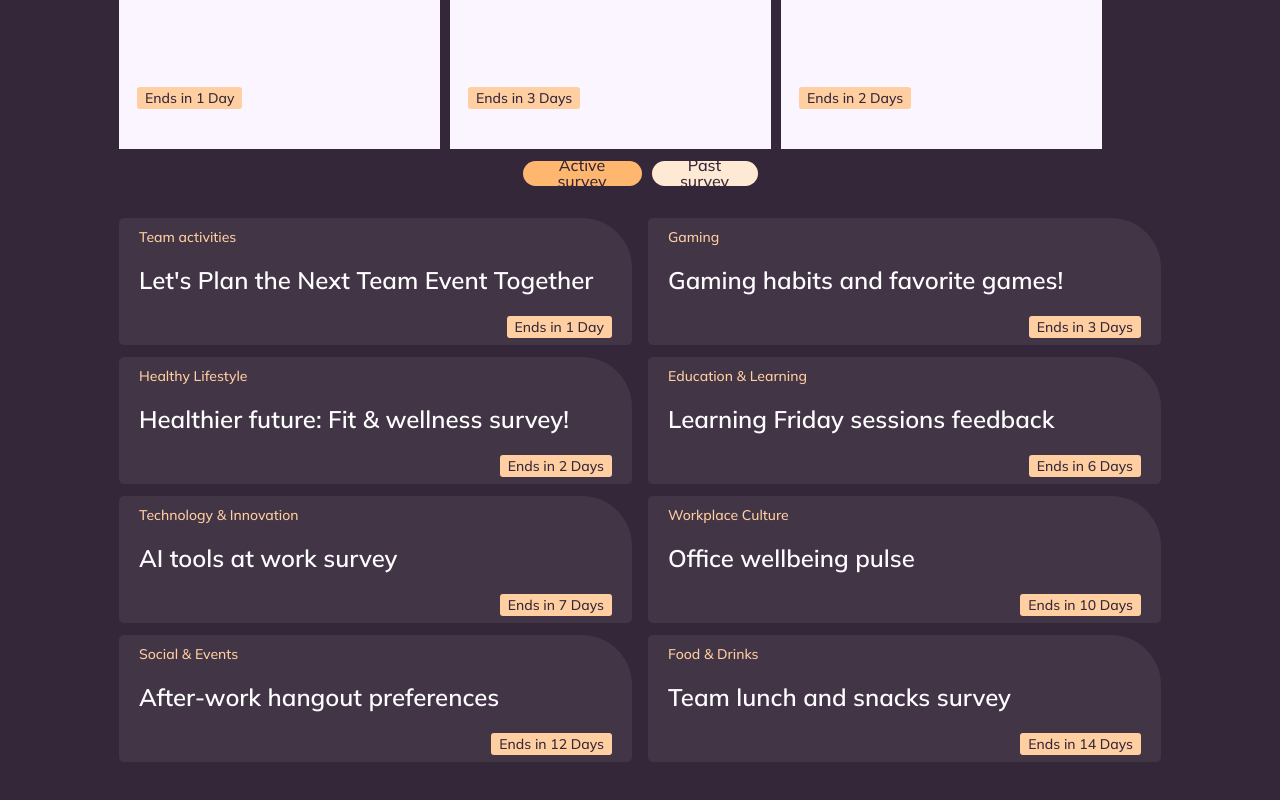
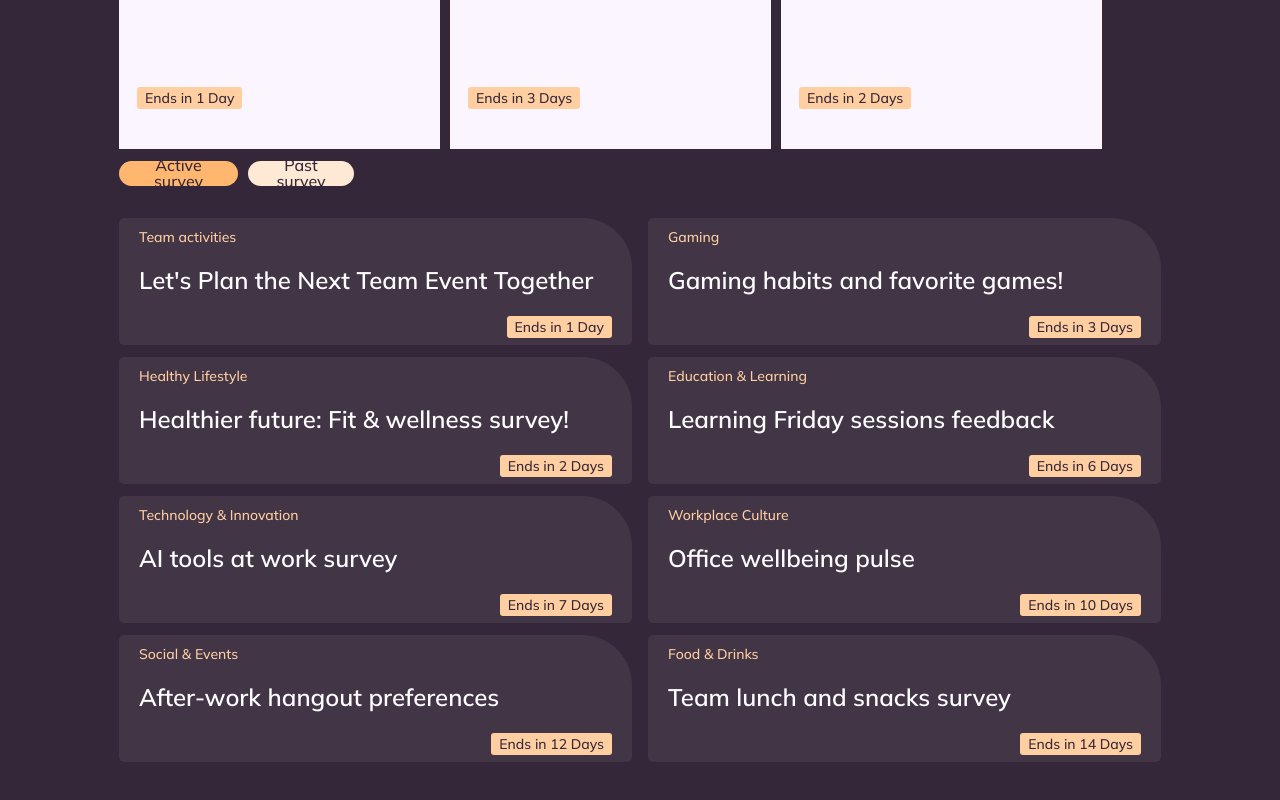
Before and after one commit to FatihYalcin42/PollApp, an Angular app: page / in a window 1280 px wide. Shown: the part 1165-1965 px from the top of the page. Built offline with nearby package versions, Linux system fonts and the light colour scheme; a web font is replaced by a local one.

Commit message:
style(home): left-align active/past filter pills with survey card grid

```diff
--- a/src/app/pages/home/home-page.scss
+++ b/src/app/pages/home/home-page.scss
@@ -331,8 +331,10 @@
 
 .survey-tabs {
   margin-top: 12px;
-  display: inline-flex;
+  width: 100%;
+  display: flex;
   align-items: center;
+  justify-content: flex-start;
   gap: 10px;
 }
 
```
